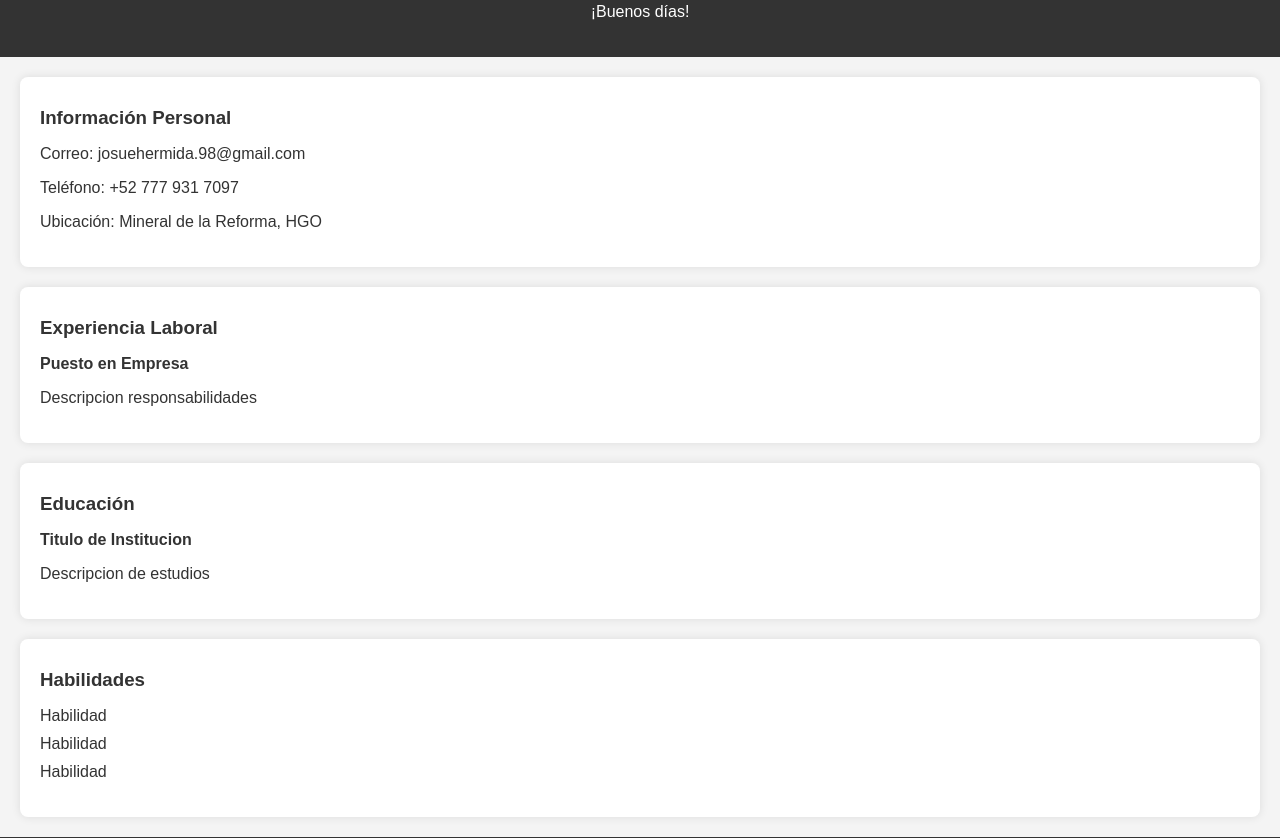
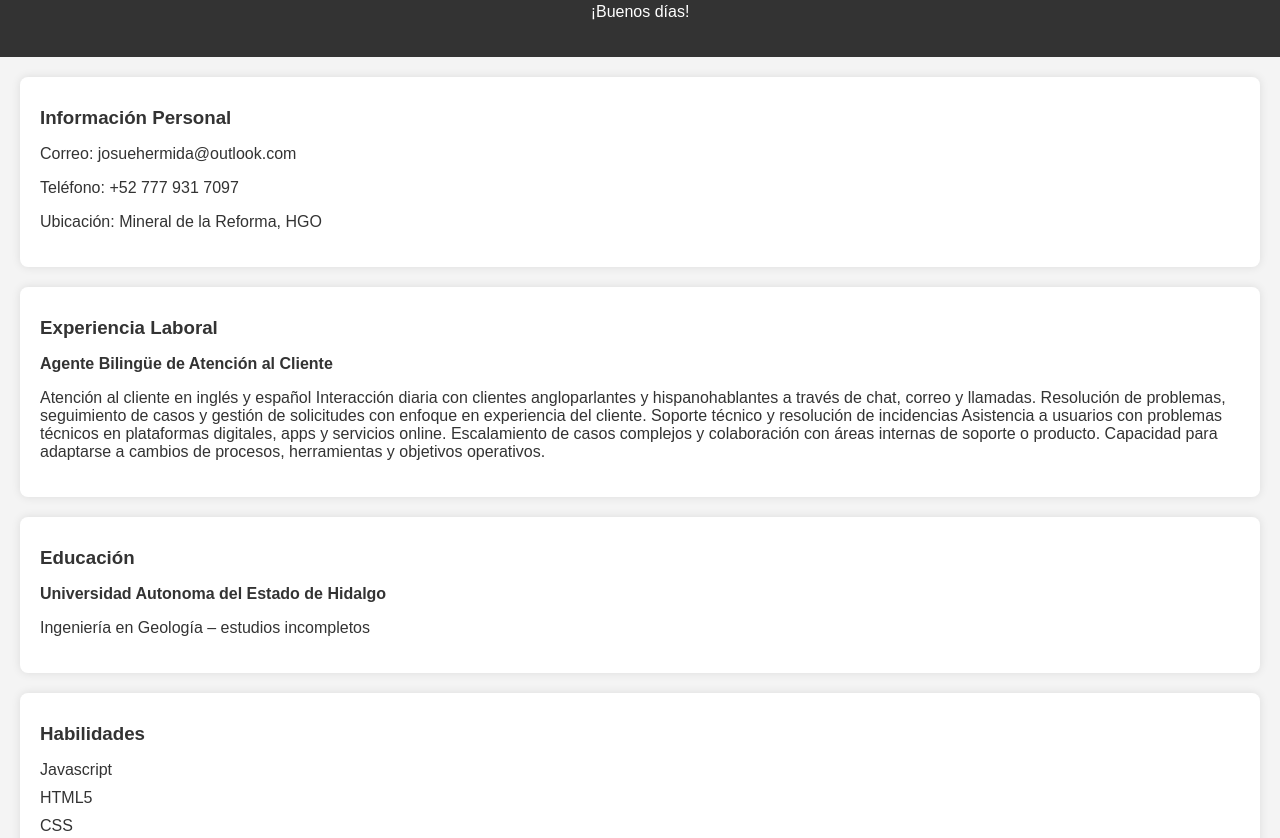
Before and after one commit to josuehermidafdz/mi-cv, a plain HTML site: page index.html in a window 1280 px wide. Shown: the part 272-1110 px from the top of the page. Drawn offline with Linux system fonts and the light colour scheme.

Commit message:
index.html

```diff
--- a/index.html
+++ b/index.html
@@ -15,7 +15,7 @@
     </header>
     <section>
         <h3>Información Personal</h3>
-        <p>Correo: josuehermida.98@gmail.com</p>
+        <p>Correo: josuehermida@outlook.com</p>
         <p>Teléfono: +52 777 931 7097</p>
         <p>Ubicación: Mineral de la Reforma, HGO</p>
     </section>
@@ -23,8 +23,16 @@
         <h3>Experiencia Laboral</h3>
         <ul>
             <li>
-                <h4>Puesto en Empresa</h4>
-                <p>Descripcion responsabilidades</p>
+                <h4>Agente Bilingüe de Atención al Cliente</h4>
+                <p>
+Atención al cliente en inglés y español
+Interacción diaria con clientes angloparlantes y hispanohablantes a través de chat, correo y llamadas.
+Resolución de problemas, seguimiento de casos y gestión de solicitudes con enfoque en experiencia del cliente.
+Soporte técnico y resolución de incidencias
+Asistencia a usuarios con problemas técnicos en plataformas digitales, apps y servicios online.
+Escalamiento de casos complejos y colaboración con áreas internas de soporte o producto.
+Capacidad para adaptarse a cambios de procesos, herramientas y objetivos operativos.
+            </p>
             </li>
             <!--Agrega mas exp como sea necesario-->
         </ul>
@@ -32,16 +40,16 @@
     <section>
         <h3>Educación</h3>
         <ul>
-            <h4>Titulo de Institucion</h4>
-            <p>Descripcion de estudios</p>
+            <h4>Universidad Autonoma del Estado de Hidalgo</h4>
+            <p>Ingeniería en Geología – estudios incompletos</p>
         </ul>
     </section>
     <section>
         <h3>Habilidades</h3>
         <ul>
-            <li>Habilidad</li>
-            <li>Habilidad</li>
-            <li>Habilidad</li>
+            <li>Javascript</li>
+            <li>HTML5</li>
+            <li>CSS</li>
         </ul>
     </section>
     <footer>
```
